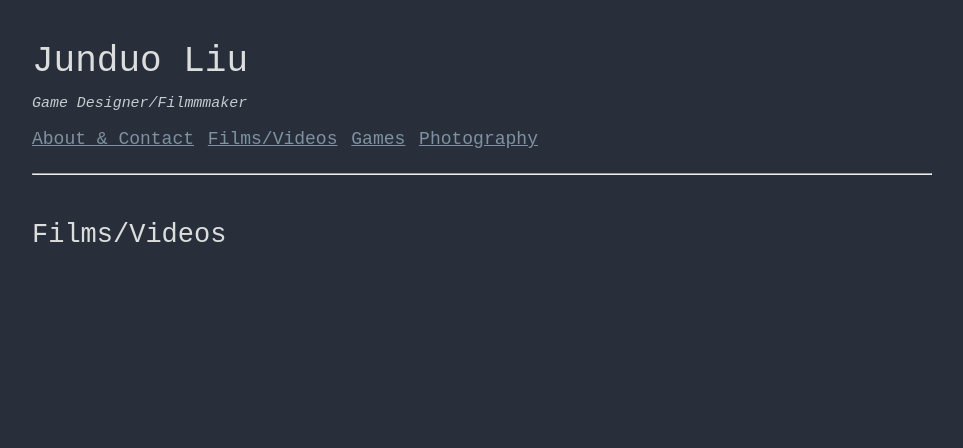
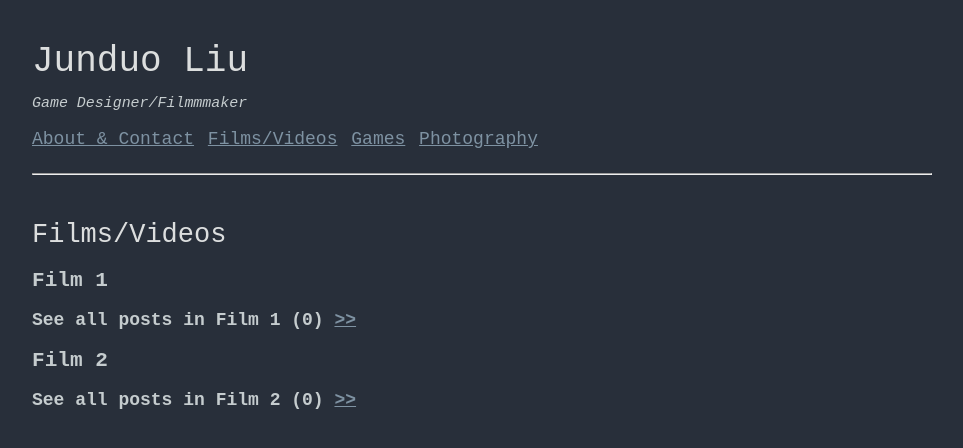
Before and after one commit to JunduoLiu/JunduoLiu.github.io, a Jekyll site: the page built from categories/index.html, in a window 1280 px wide. Shown: the top 448 px of the page, without its empty margins (158-1121 px from the left). Built offline with Jekyll 4.4.1, drawn with Linux system fonts in a browser that asks for light colours.

Commit message:
Update _config.yml

```diff
--- a/_config.yml
+++ b/_config.yml
@@ -36,6 +36,18 @@ autopages:
     title: 'Posts in category :cat'
     permalink: '/category/:cat'
     silent: false
+#films
+films:
+  - title: "Film 1"
+    date: 2023-01-01
+    categories: [film]
+    url: "/films/film1.html"
+  - title: "Film 2"
+    date: 2023-02-01
+    categories: [film]
+    url: "/films/film2.html"
+  # Add more films as needed
+
 
 # Exclusions
 exclude: [ 'README.md', 'COPYING' ]
```
